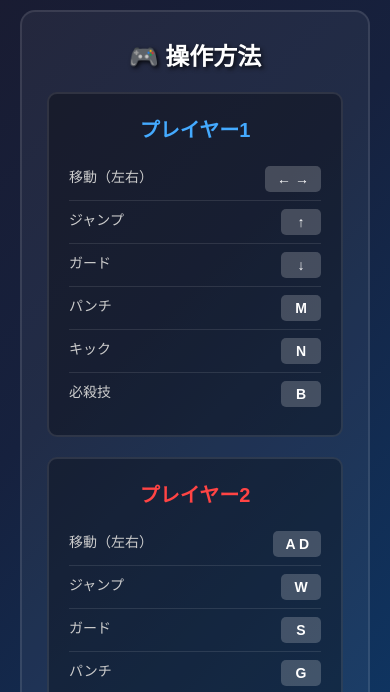
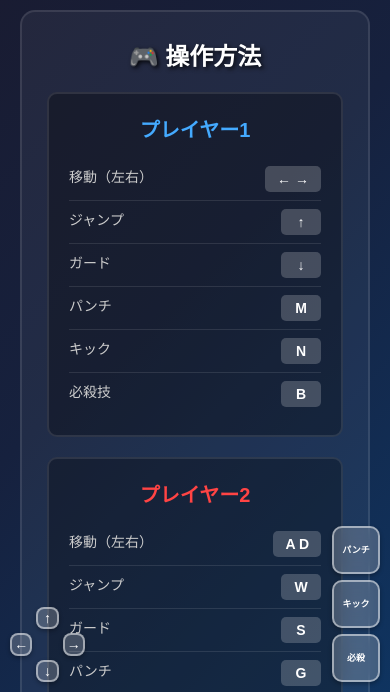
Before and after one commit to titan11111/040-kakuge, a plain HTML site: page index.html in a window 390 px wide. Shown: the part 152-844 px from the top of the page. Drawn offline with Linux system fonts and the light colour scheme.

Commit message:
Update index.html

```diff
--- a/index.html
+++ b/index.html
@@ -165,34 +165,89 @@
         .mobile-controls {
             display: none;
             position: absolute;
-            bottom: 20px;
+            bottom: 15px;
             left: 0;
             right: 0;
             justify-content: space-between;
-            padding: 0 20px;
+            align-items: flex-end;
+            padding: 0 15px;
             pointer-events: auto;
+            z-index: 100;
         }
 
         .control-group {
             display: flex;
-            gap: 10px;
+            gap: 8px;
+            align-items: center;
+        }
+
+        .dpad-container {
+            display: grid;
+            grid-template-columns: repeat(3, 1fr);
+            grid-template-rows: repeat(3, 1fr);
+            gap: 4px;
+            width: 90px;
+            height: 90px;
+            position: relative;
+        }
+
+        .dpad-btn {
+            grid-column: span 1;
+            grid-row: span 1;
+            display: flex;
+            align-items: center;
+            justify-content: center;
+            background: rgba(255, 255, 255, 0.2);
+            border: 2px solid rgba(255, 255, 255, 0.5);
+            border-radius: 8px;
+            color: white;
+            font-size: 18px;
+            font-weight: bold;
+            touch-action: manipulation;
+            -webkit-tap-highlight-color: transparent;
+            -webkit-touch-callout: none;
+            user-select: none;
+            transition: all 0.1s ease;
+            box-shadow: 0 2px 4px rgba(0, 0, 0, 0.3);
+        }
+
+        .dpad-btn.empty {
+            background: transparent;
+            border: none;
+            box-shadow: none;
+            pointer-events: none;
+        }
+
+        .dpad-btn.up { grid-column: 2; grid-row: 1; }
+        .dpad-btn.left { grid-column: 1; grid-row: 2; }
+        .dpad-btn.down { grid-column: 2; grid-row: 3; }
+        .dpad-btn.right { grid-column: 3; grid-row: 2; }
+
+        .dpad-btn:active,
+        .dpad-btn.touching {
+            background: rgba(255, 255, 255, 0.4);
+            transform: scale(0.9);
+        }
+
+        .action-buttons {
+            display: flex;
             flex-direction: column;
-            align-items: center;
+            gap: 8px;
         }
 
         .btn-row {
             display: flex;
-            gap: 10px;
+            gap: 8px;
         }
 
         .control-btn {
-            width: 60px;
-            height: 60px;
-            background: rgba(255, 255, 255, 0.25);
-            border: 3px solid rgba(255, 255, 255, 0.6);
-            border-radius: 12px;
+            width: 55px;
+            height: 55px;
+            background: rgba(255, 255, 255, 0.2);
+            border: 2px solid rgba(255, 255, 255, 0.5);
+            border-radius: 10px;
             color: white;
-            font-size: 14px;
+            font-size: 11px;
             font-weight: bold;
             cursor: pointer;
             touch-action: manipulation;
@@ -202,17 +257,19 @@
             display: flex;
             align-items: center;
             justify-content: center;
-            backdrop-filter: blur(10px);
+            backdrop-filter: blur(8px);
             transition: all 0.1s ease;
             position: relative;
-            box-shadow: 0 4px 6px rgba(0, 0, 0, 0.3);
+            box-shadow: 0 2px 4px rgba(0, 0, 0, 0.3);
+            text-align: center;
+            line-height: 1.2;
         }
 
         .control-btn:active,
         .control-btn.touching {
-            background: rgba(255, 255, 255, 0.5);
+            background: rgba(255, 255, 255, 0.4);
             transform: scale(0.9);
-            box-shadow: 0 2px 4px rgba(0, 0, 0, 0.4);
+            box-shadow: 0 1px 3px rgba(0, 0, 0, 0.4);
         }
 
         .restart-btn {
@@ -273,96 +330,141 @@
             }
 
             .control-btn {
-                width: 70px;
-                height: 70px;
-                font-size: 14px;
-                border-width: 3px;
+                width: 50px;
+                height: 50px;
+                font-size: 10px;
+            }
+
+            .dpad-container {
+                width: 80px;
+                height: 80px;
+            }
+
+            .dpad-btn {
+                font-size: 16px;
             }
 
             #ui {
-                padding: 15px;
+                padding: 12px;
             }
 
             .player-name {
+                font-size: 16px;
+            }
+
+            #timer {
+                font-size: 32px;
+                top: 45px;
+            }
+
+            .health-bar {
+                height: 22px;
+            }
+
+            .combo-display {
                 font-size: 18px;
-            }
-
-            #timer {
-                font-size: 36px;
-                top: 50px;
-            }
-
-            .health-bar {
-                height: 25px;
-            }
-
-            .combo-display {
-                font-size: 20px;
             }
         }
 
         /* iOS向けの特別なスタイル */
         @media (max-width: 768px) and (-webkit-min-device-pixel-ratio: 2) {
             .control-btn {
-                width: 75px;
-                height: 75px;
-                font-size: 16px;
+                width: 52px;
+                height: 52px;
+                font-size: 11px;
+            }
+
+            .dpad-container {
+                width: 85px;
+                height: 85px;
             }
 
             .mobile-controls {
-                padding: 0 15px;
-                bottom: 15px;
+                padding: 0 12px;
+                bottom: 12px;
             }
         }
 
         /* 小さい画面向け */
         @media (max-width: 480px) {
             .control-btn {
-                width: 65px;
-                height: 65px;
-                font-size: 12px;
+                width: 48px;
+                height: 48px;
+                font-size: 9px;
+            }
+
+            .dpad-container {
+                width: 75px;
+                height: 75px;
+            }
+
+            .dpad-btn {
+                font-size: 14px;
             }
 
             .btn-row {
-                gap: 8px;
-            }
-
-            .control-group {
-                gap: 8px;
+                gap: 6px;
+            }
+
+            .action-buttons {
+                gap: 6px;
+            }
+
+            .mobile-controls {
+                padding: 0 10px;
+                bottom: 10px;
             }
 
             #ui {
-                padding: 10px;
+                padding: 8px;
             }
 
             .player-name {
-                font-size: 16px;
+                font-size: 14px;
             }
 
             #timer {
-                font-size: 32px;
+                font-size: 28px;
             }
         }
 
         /* 横向き（ランドスケープ）向け */
         @media (max-height: 500px) and (orientation: landscape) {
             .mobile-controls {
-                bottom: 10px;
+                bottom: 8px;
                 padding: 0 10px;
             }
 
             .control-btn {
-                width: 60px;
-                height: 60px;
-                font-size: 12px;
+                width: 45px;
+                height: 45px;
+                font-size: 9px;
+            }
+
+            .dpad-container {
+                width: 70px;
+                height: 70px;
+            }
+
+            .dpad-btn {
+                font-size: 13px;
             }
 
             #ui {
-                padding: 10px;
+                padding: 8px;
             }
 
             .health-bar {
-                height: 20px;
+                height: 18px;
+            }
+
+            .player-name {
+                font-size: 14px;
+            }
+
+            #timer {
+                font-size: 24px;
+                top: 35px;
             }
         }
 
@@ -874,35 +976,27 @@
     </div>
 
     <div class="mobile-controls">
+        <!-- 左側：Dパッド風の十字キー -->
         <div class="control-group">
-            <div class="btn-row">
-                <button class="control-btn" id="p1Up">↑</button>
-            </div>
-            <div class="btn-row">
-                <button class="control-btn" id="p1Left">←</button>
-                <button class="control-btn" id="p1Down">↓</button>
-                <button class="control-btn" id="p1Right">→</button>
-            </div>
-            <div class="btn-row">
-                <button class="control-btn" id="p1Punch">M<br>パンチ</button>
-                <button class="control-btn" id="p1Kick">N<br>キック</button>
-                <button class="control-btn" id="p1Special">B<br>必殺</button>
+            <div class="dpad-container">
+                <div class="dpad-btn empty"></div>
+                <button class="dpad-btn up" id="p1Up">↑</button>
+                <div class="dpad-btn empty"></div>
+                <button class="dpad-btn left" id="p1Left">←</button>
+                <div class="dpad-btn empty"></div>
+                <button class="dpad-btn right" id="p1Right">→</button>
+                <div class="dpad-btn empty"></div>
+                <button class="dpad-btn down" id="p1Down">↓</button>
+                <div class="dpad-btn empty"></div>
             </div>
         </div>
 
+        <!-- 右側：アクションボタン -->
         <div class="control-group">
-            <div class="btn-row">
-                <button class="control-btn" id="p2Up">↑</button>
-            </div>
-            <div class="btn-row">
-                <button class="control-btn" id="p2Left">←</button>
-                <button class="control-btn" id="p2Down">↓</button>
-                <button class="control-btn" id="p2Right">→</button>
-            </div>
-            <div class="btn-row">
-                <button class="control-btn" id="p2Punch">G<br>パンチ</button>
-                <button class="control-btn" id="p2Kick">H<br>キック</button>
-                <button class="control-btn" id="p2Special">J<br>必殺</button>
+            <div class="action-buttons">
+                <button class="control-btn" id="p1Punch">パンチ</button>
+                <button class="control-btn" id="p1Kick">キック</button>
+                <button class="control-btn" id="p1Special">必殺</button>
             </div>
         </div>
     </div>
@@ -4141,14 +4235,7 @@
             p1Right: 'ArrowRight',
             p1Punch: 'KeyM',
             p1Kick: 'KeyN',
-            p1Special: 'KeyB',
-            p2Up: 'KeyW',
-            p2Down: 'KeyS',
-            p2Left: 'KeyA',
-            p2Right: 'KeyD',
-            p2Punch: 'KeyG',
-            p2Kick: 'KeyH',
-            p2Special: 'KeyJ'
+            p1Special: 'KeyB'
         };
 
         // タッチイベントハンドラー（iOS対応強化）
```
